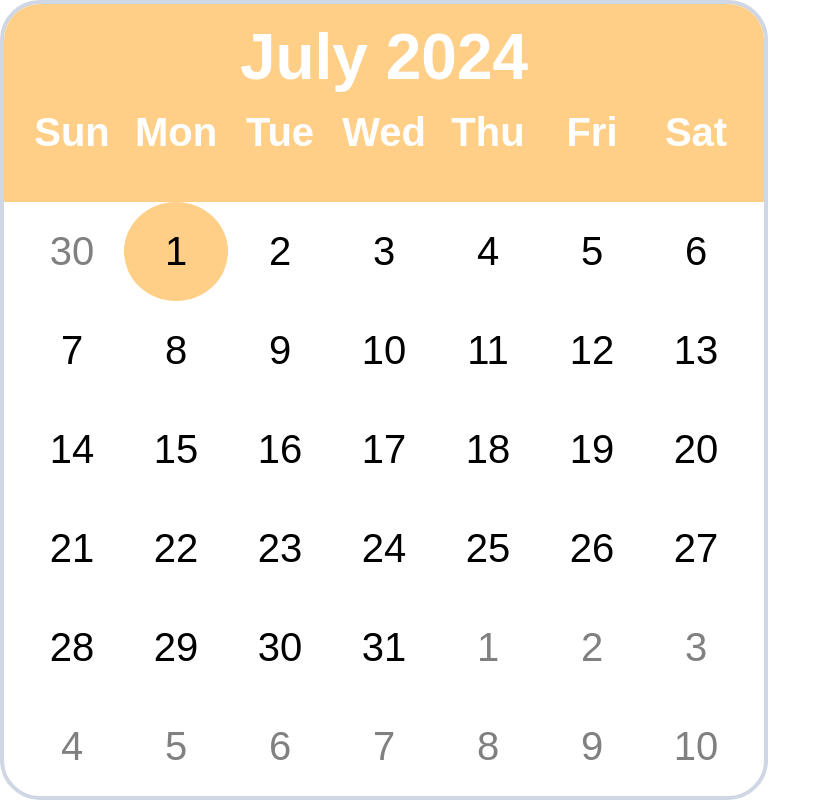
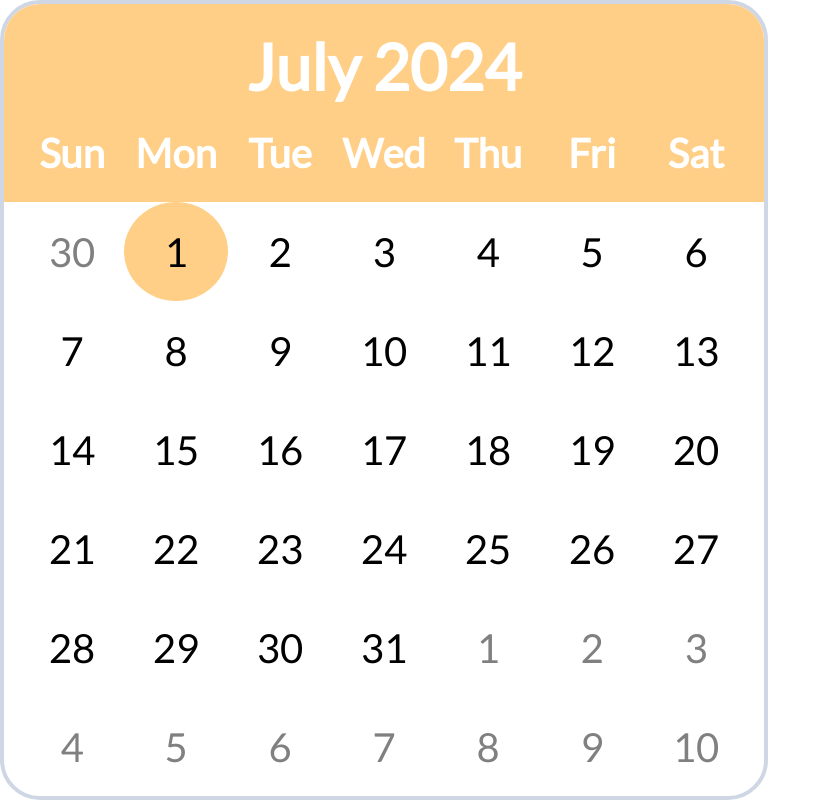
Before and after one commit to efrtt/efrtt.github.io, a plain HTML site: page calendar/index.html in a window 1280 px wide. Shown: the whole page, without its empty margins (0-831 px from the left). Drawn offline with Linux system fonts and the light colour scheme.

Commit message:
Update style.css

```diff
--- a/calendar/style.css
+++ b/calendar/style.css
@@ -17,7 +17,7 @@
   border-radius: 5vh;
   border: .5vh solid #cfd6e4;
   overflow: hidden;
-  font-family: sans-serif;
+  font-family: 'Lato', tahoma, sans-serif;
 }
 
 .header {
@@ -31,7 +31,7 @@
   font-weight: bold;
   font-size: 8vh;
   text-align: center;
-  padding: 2vh 0;
+  padding: 3vh 0;
 }
 
 .days {
```
